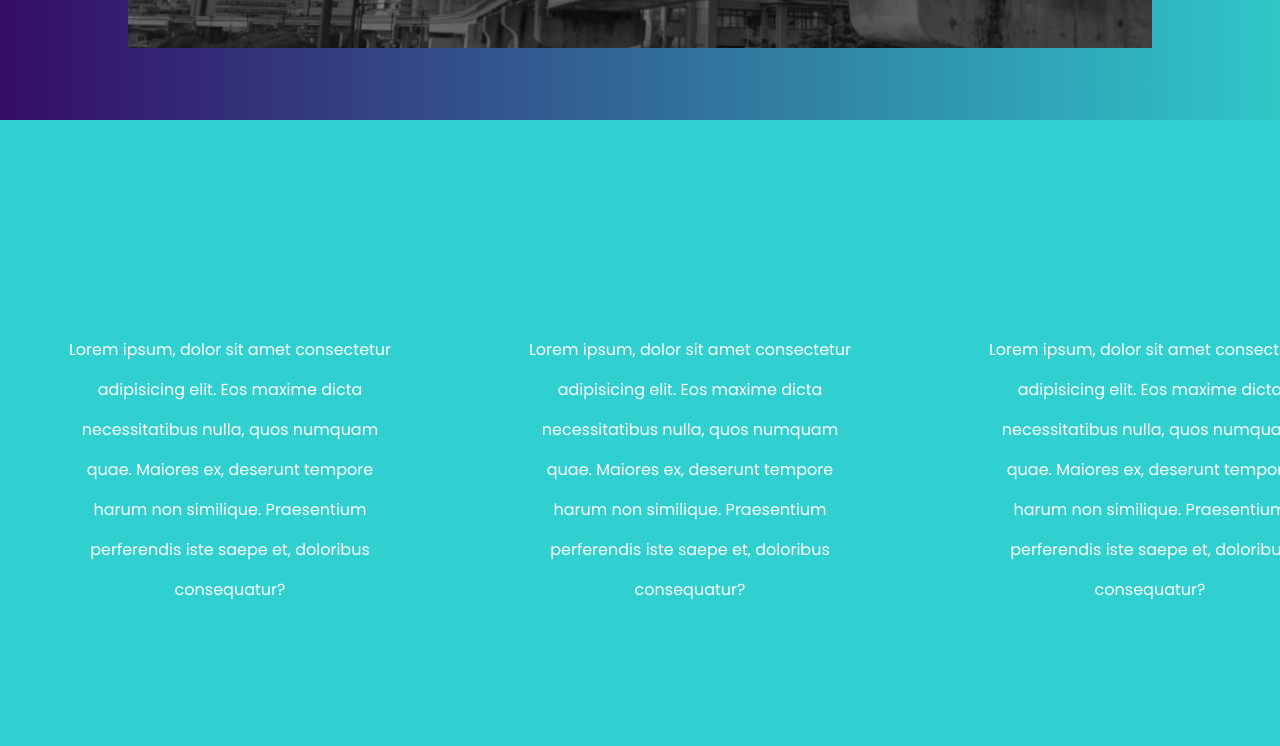
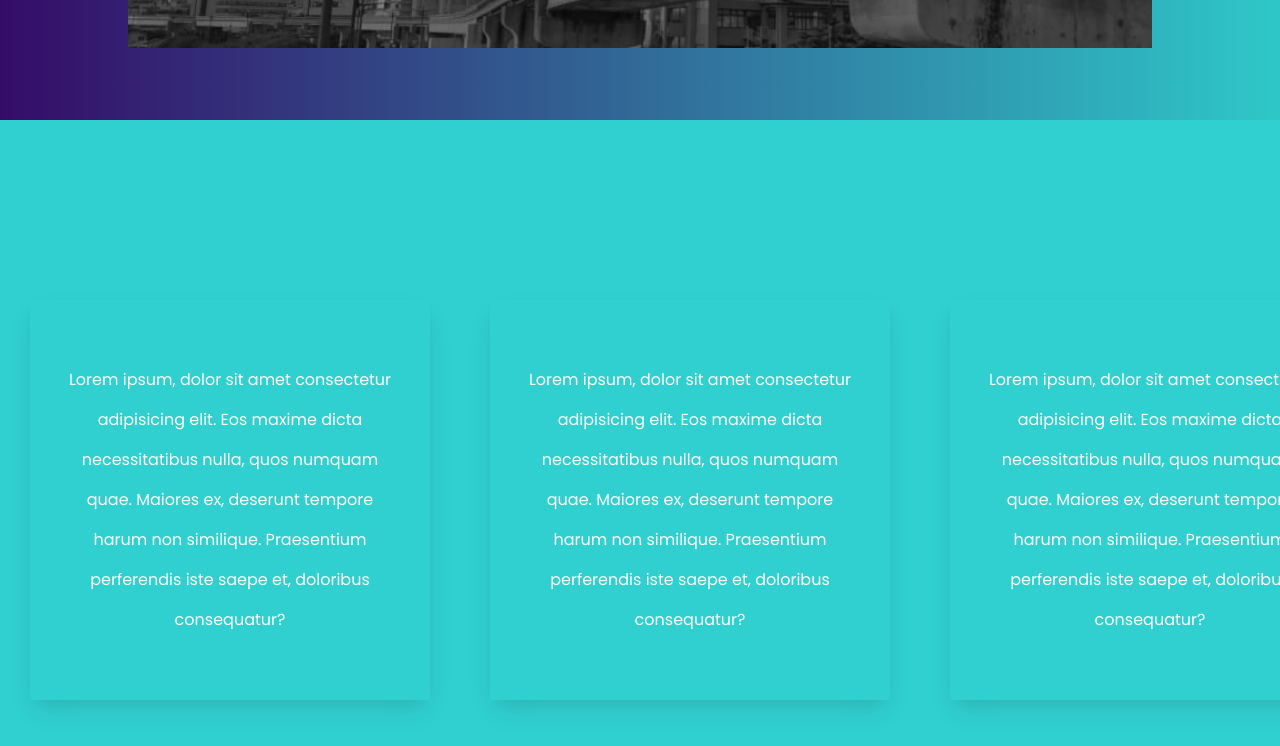
Before and after one commit to shim369/Nextjs-TypeScript-MicroCMS-Site, a Next.js app: page / in a window 1280 px wide. Shown: the part 680-1426 px from the top of the page. Built offline with nearby package versions, Linux system fonts and the light colour scheme.

Commit message:
change test css

```diff
--- a/styles/Home.module.css
+++ b/styles/Home.module.css
@@ -104,6 +104,7 @@
 	align-items: center;
 	height: 80vh;
 }
+
 .container {
 	width: 100%;
 	height: 100vh;
@@ -132,6 +133,9 @@
 	height: 400px;
 	padding: 30px;
 	color: #fff;
+	display: flex;
+	align-items: center;
+	box-shadow: rgb(50 50 93 / 10%) 0px 13px 27px -5px, rgb(0 0 0 / 10%) 0px 8px 16px -8px;
 }
 
 .page p {
```
Also changed, not shown: pages/index.tsx (indentation only).
